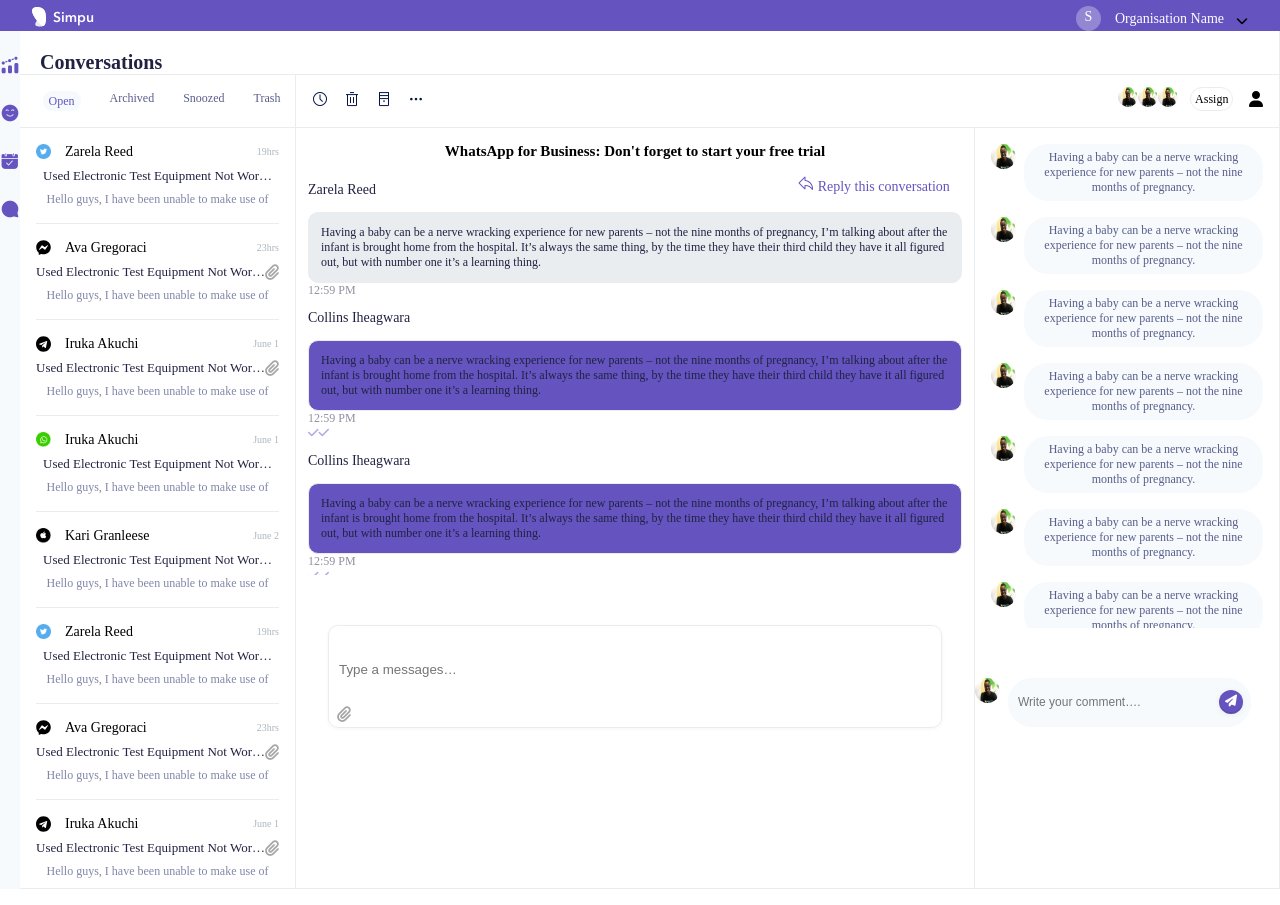
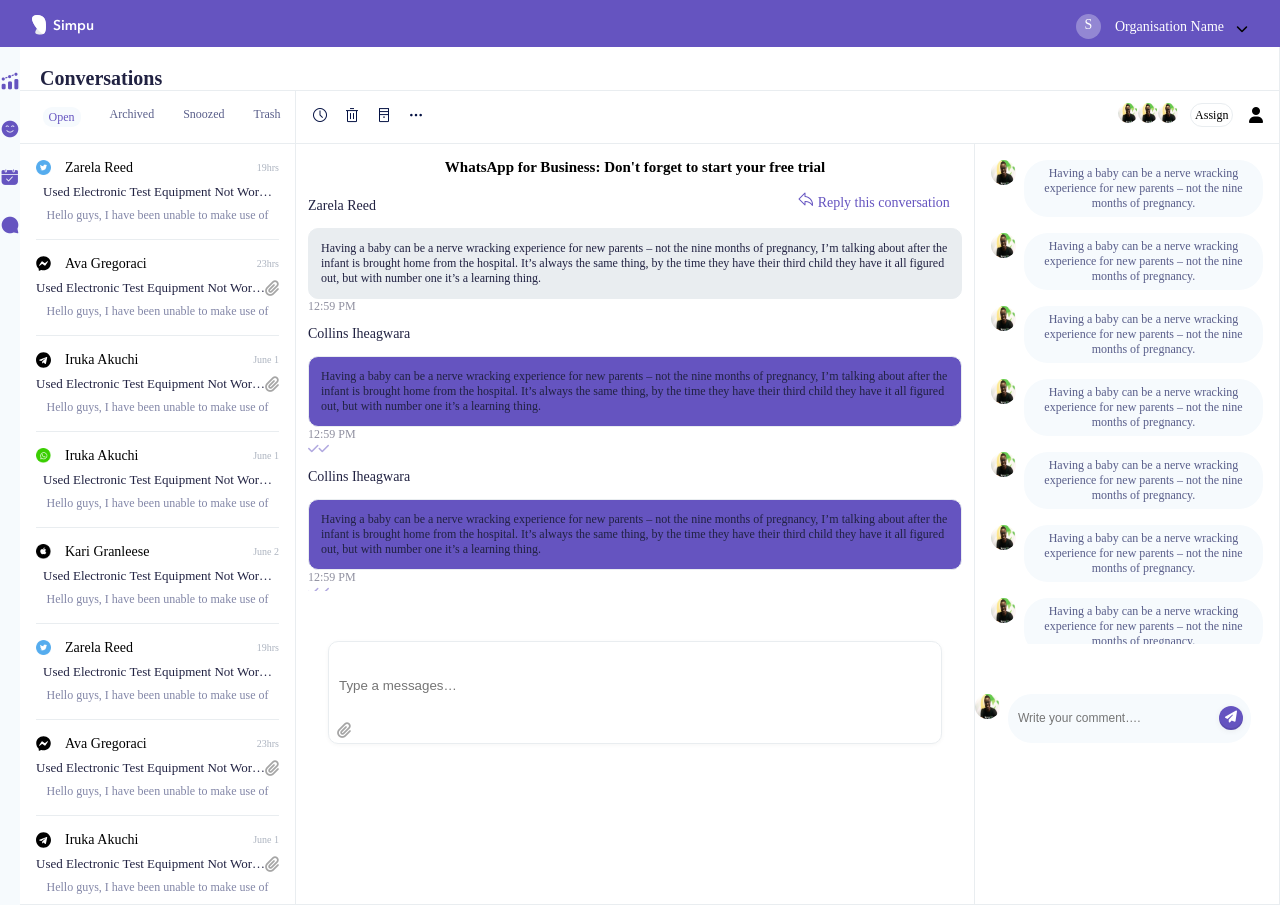
Before and after one commit to sirsuccess/Conversations, a React (Create React App) app: page / in a window 1280 px wide. Built offline with nearby package versions, Linux system fonts and the light colour scheme.

Commit message:
add first level of reponsiveness @880px

```diff
--- a/src/component/features/navbar/Navbar.css
+++ b/src/component/features/navbar/Navbar.css
@@ -1,10 +1,7 @@
 .Navbar1 {
-    /* background-color: red; */
-    /* width: 50%; */
     margin-top: 0.4em;
-    padding: 0 2em;
+    padding: 0.5em 2em;
     display: flex;
     justify-content: space-between;
     align-items: center;
-    /* width: 100%; */
 }
```
